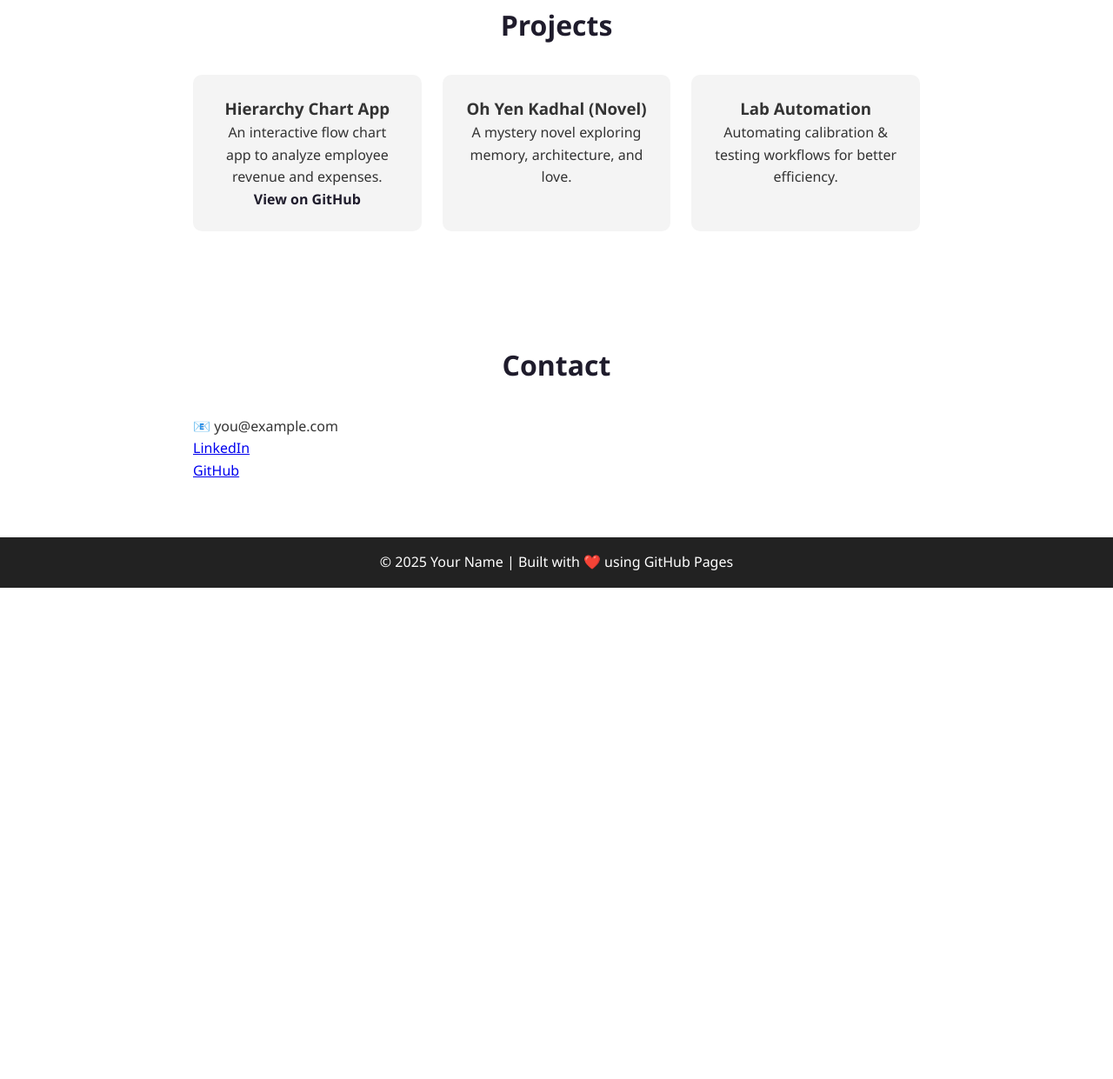
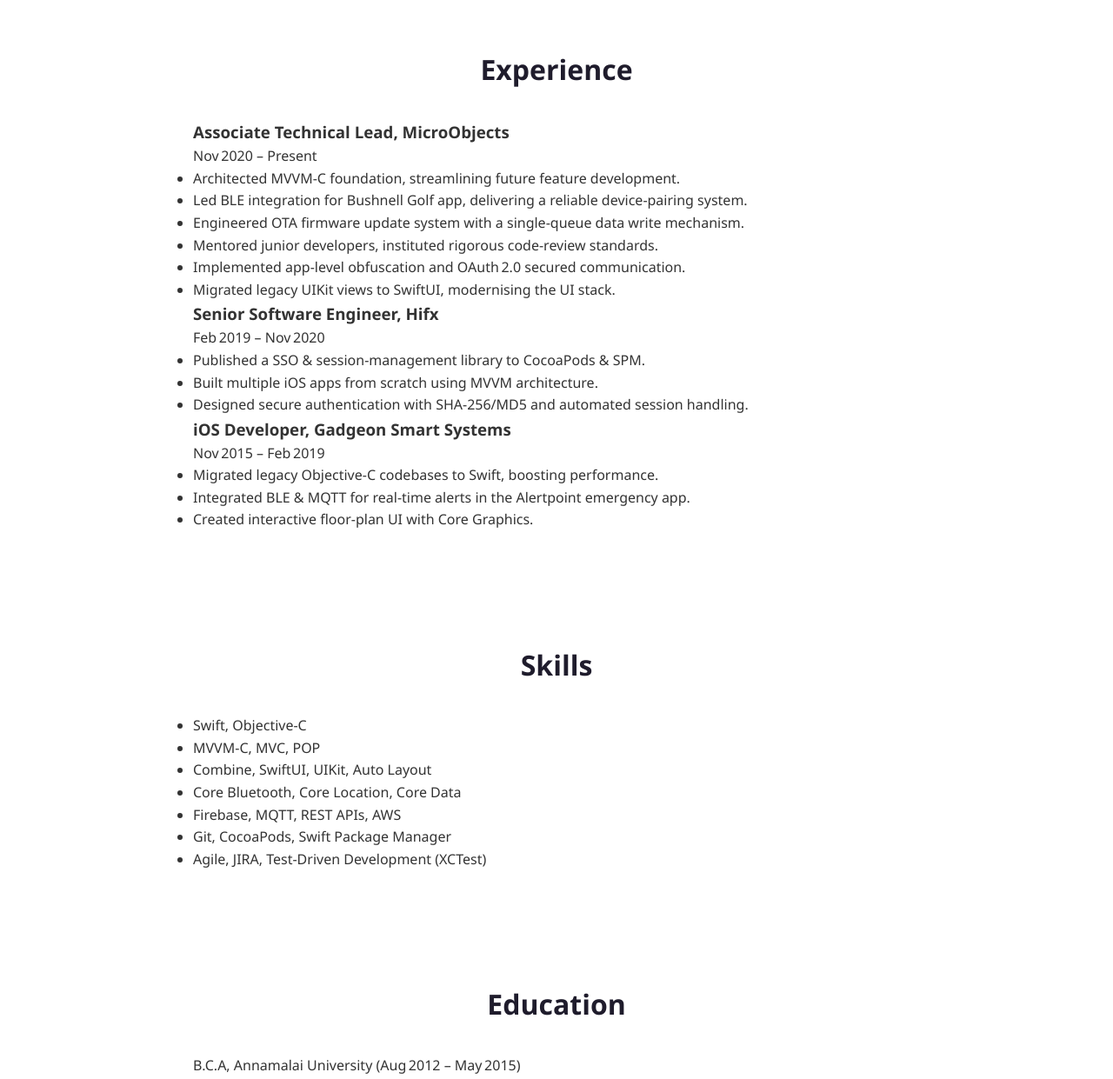
Before and after one commit to InfiniteEvolution/Portfolio, a plain HTML site: page index.html in a window 1280 px wide. Shown: the part 1181-2422 px from the top of the page at 87% size. Before the commit the page ends 1857 px from the top, so only its background shows below. Drawn offline with Linux system fonts and the light colour scheme.

Commit message:
feat: Populate and restructure portfolio content with detailed experience, skills, education, and personal contact information.

```diff
--- a/index.html
+++ b/index.html
@@ -1,73 +1,118 @@
 <!DOCTYPE html>
 <html lang="en">
+
 <head>
   <meta charset="UTF-8">
   <meta name="viewport" content="width=device-width, initial-scale=1.0">
-  <title>Your Name | Portfolio</title>
+  <title>Sijo | Portfolio</title>
+  <link href="https://fonts.googleapis.com/css2?family=Inter:wght@400;600;700&display=swap" rel="stylesheet">
   <link rel="stylesheet" href="style.css">
   <script defer src="script.js"></script>
 </head>
+
 <body>
-  <!-- ===== Header ===== -->
+  <!-- Header / Hero -->
   <header id="home">
     <div class="hero">
-      <h1>Hello, I'm <span>Your Name</span></h1>
-      <p>iOS Developer | Lab Automation | Storyteller</p>
+      <div class="avatar"></div>
+      <h1>Sijo</h1>
+      <p class="subtitle">Associate Technical Lead | iOS Development</p>
       <a href="#projects" class="btn">View My Work</a>
     </div>
   </header>
 
-  <!-- ===== Navigation ===== -->
+  <!-- Navigation -->
   <nav>
     <ul>
       <li><a href="#home">Home</a></li>
       <li><a href="#about">About</a></li>
-      <li><a href="#projects">Projects</a></li>
+      <li><a href="#experience">Experience</a></li>
+      <li><a href="#skills">Skills</a></li>
+      <li><a href="#education">Education</a></li>
       <li><a href="#contact">Contact</a></li>
     </ul>
   </nav>
 
-  <!-- ===== About ===== -->
+  <!-- About -->
   <section id="about">
     <h2>About Me</h2>
-    <p>
-      I'm a developer with experience in BLE, app stability optimization,
-      and creative storytelling. My work spans from technical iOS modules
-      to literary and cinematic projects.
-    </p>
+    <p>Senior iOS Engineer with over 9 years of extensive experience in architecting, developing, and leading the
+      creation of scalable, high‑performance native applications and in‑house frameworks using Swift and Objective‑C.
+      Proven ability to drive innovation, mentor teams, and deliver robust mobile solutions that significantly enhance
+      user experience and data security.</p>
   </section>
 
-  <!-- ===== Projects ===== -->
-  <section id="projects">
-    <h2>Projects</h2>
-    <div class="project-grid">
-      <div class="project-card">
-        <h3>Hierarchy Chart App</h3>
-        <p>An interactive flow chart app to analyze employee revenue and expenses.</p>
-        <a href="https://github.com/username/hierarchy-chart" target="_blank">View on GitHub</a>
+  <!-- Experience -->
+  <section id="experience">
+    <h2>Experience</h2>
+    <div class="timeline">
+      <div class="job">
+        <h3>Associate Technical Lead, MicroObjects</h3>
+        <span class="date">Nov 2020 – Present</span>
+        <ul>
+          <li>Architected MVVM‑C foundation, streamlining future feature development.</li>
+          <li>Led BLE integration for Bushnell Golf app, delivering a reliable device‑pairing system.</li>
+          <li>Engineered OTA firmware update system with a single‑queue data write mechanism.</li>
+          <li>Mentored junior developers, instituted rigorous code‑review standards.</li>
+          <li>Implemented app‑level obfuscation and OAuth 2.0 secured communication.</li>
+          <li>Migrated legacy UIKit views to SwiftUI, modernising the UI stack.</li>
+        </ul>
       </div>
-      <div class="project-card">
-        <h3>Oh Yen Kadhal (Novel)</h3>
-        <p>A mystery novel exploring memory, architecture, and love.</p>
+      <div class="job">
+        <h3>Senior Software Engineer, Hifx</h3>
+        <span class="date">Feb 2019 – Nov 2020</span>
+        <ul>
+          <li>Published a SSO & session‑management library to CocoaPods & SPM.</li>
+          <li>Built multiple iOS apps from scratch using MVVM architecture.</li>
+          <li>Designed secure authentication with SHA‑256/MD5 and automated session handling.</li>
+        </ul>
       </div>
-      <div class="project-card">
-        <h3>Lab Automation</h3>
-        <p>Automating calibration & testing workflows for better efficiency.</p>
+      <div class="job">
+        <h3>iOS Developer, Gadgeon Smart Systems</h3>
+        <span class="date">Nov 2015 – Feb 2019</span>
+        <ul>
+          <li>Migrated legacy Objective‑C codebases to Swift, boosting performance.</li>
+          <li>Integrated BLE & MQTT for real‑time alerts in the Alertpoint emergency app.</li>
+          <li>Created interactive floor‑plan UI with Core Graphics.</li>
+        </ul>
       </div>
     </div>
   </section>
 
-  <!-- ===== Contact ===== -->
+  <!-- Skills -->
+  <section id="skills">
+    <h2>Skills</h2>
+    <ul class="skill-list">
+      <li>Swift, Objective‑C</li>
+      <li>MVVM‑C, MVC, POP</li>
+      <li>Combine, SwiftUI, UIKit, Auto Layout</li>
+      <li>Core Bluetooth, Core Location, Core Data</li>
+      <li>Firebase, MQTT, REST APIs, AWS</li>
+      <li>Git, CocoaPods, Swift Package Manager</li>
+      <li>Agile, JIRA, Test‑Driven Development (XCTest)</li>
+    </ul>
+  </section>
+
+  <!-- Education -->
+  <section id="education">
+    <h2>Education</h2>
+    <p>B.C.A, Annamalai University (Aug 2012 – May 2015)</p>
+  </section>
+
+  <!-- Contact -->
   <section id="contact">
     <h2>Contact</h2>
-    <p>📧 you@example.com</p>
-    <p><a href="https://linkedin.com/in/username" target="_blank">LinkedIn</a></p>
-    <p><a href="https://github.com/username" target="_blank">GitHub</a></p>
+    <p>📞 (+91) 9544215814</p>
+    <p>📧 <a href="mailto:sijo.perumadan@gmail.com">sijo.perumadan@gmail.com</a></p>
+    <p>📍 Thrissur, Kerala, India</p>
+    <p>🔗 <a href="https://linkedin.com/in/sijopert" target="_blank">LinkedIn</a> | <a
+        href="https://github.com/sijopert" target="_blank">GitHub</a></p>
   </section>
 
-  <!-- ===== Footer ===== -->
+  <!-- Footer -->
   <footer>
-    <p>&copy; 2025 Your Name | Built with ❤️ using GitHub Pages</p>
+    <p>&copy; 2025 Sijo | Built with ❤️ using GitHub Pages</p>
   </footer>
 </body>
+
 </html>
```
